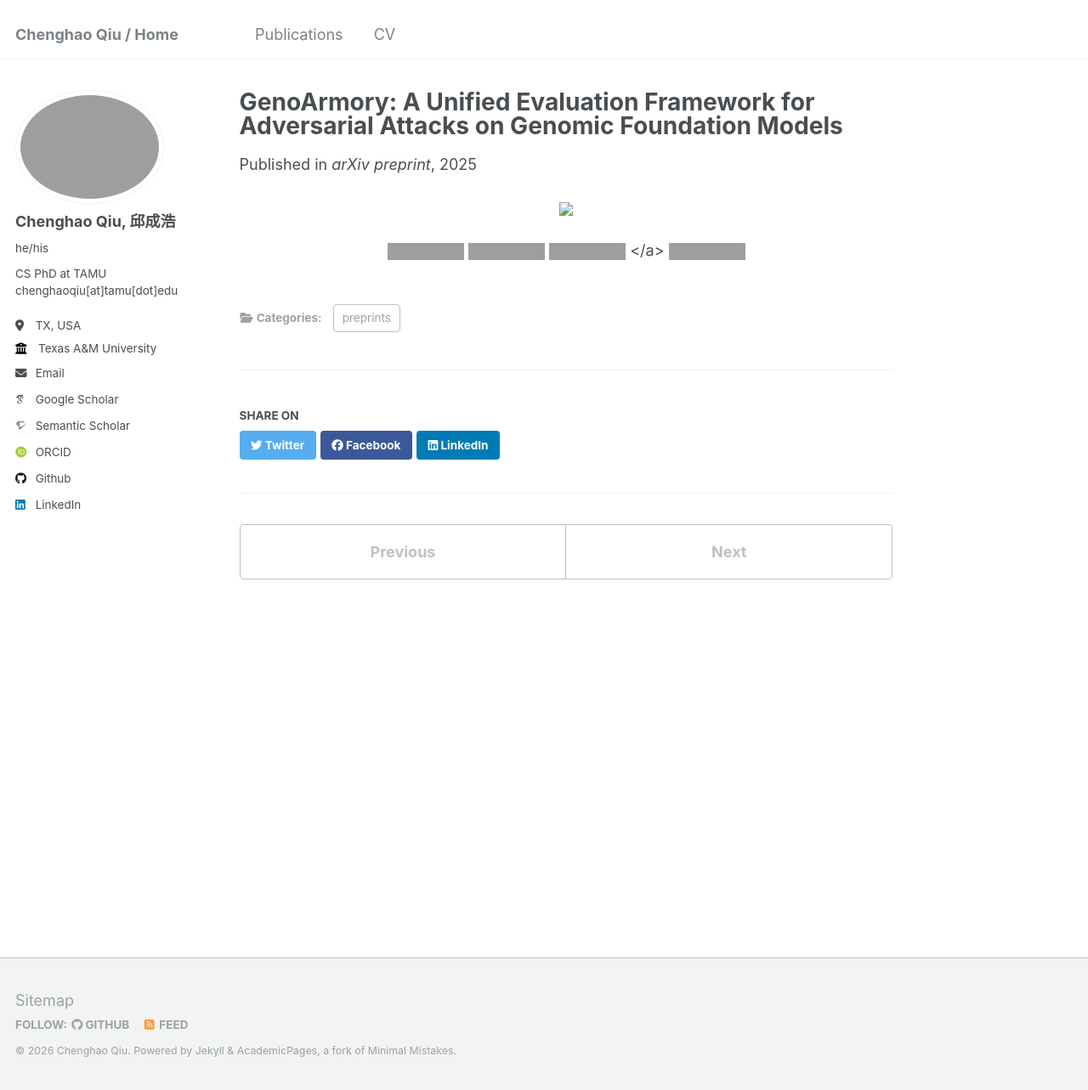
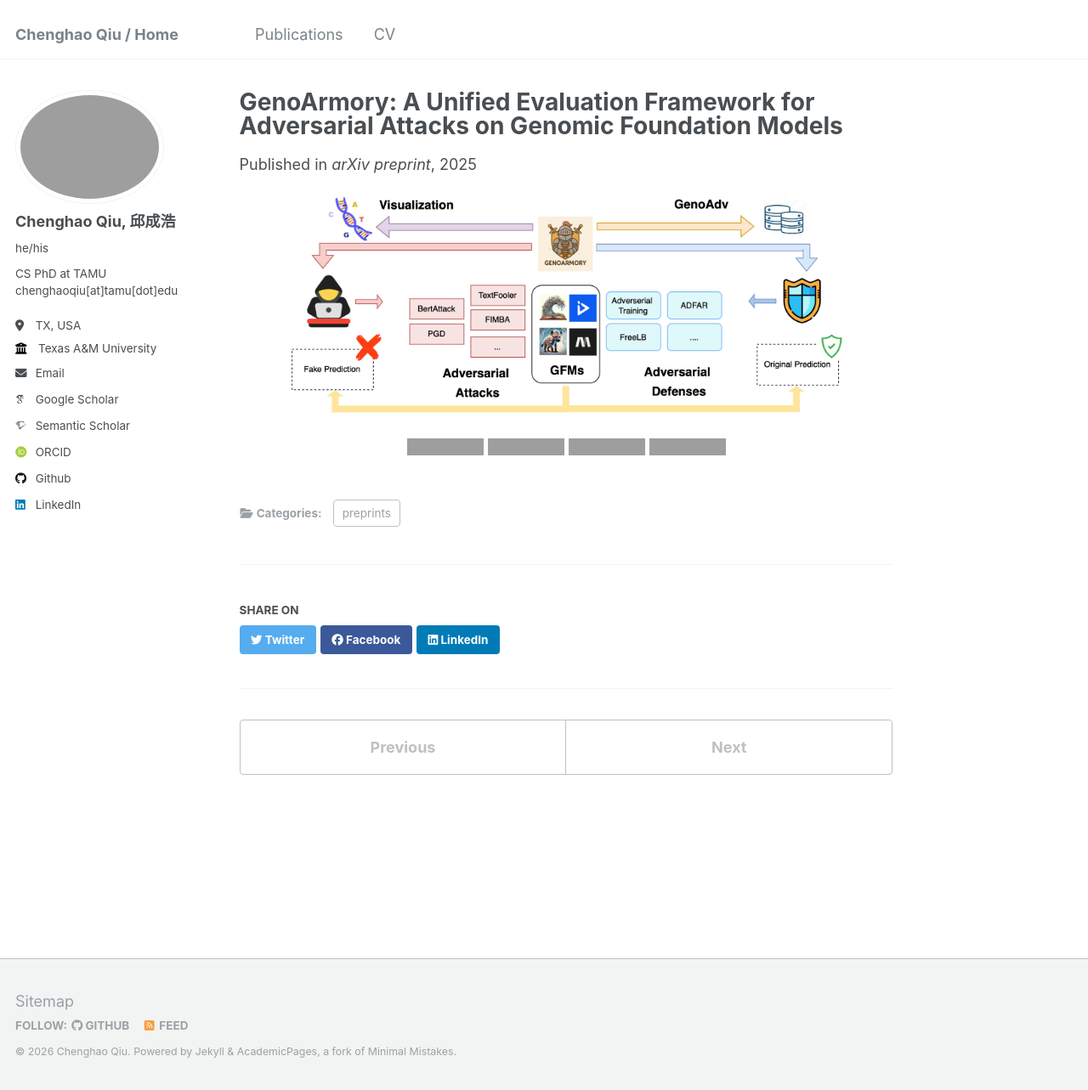
Before and after one commit to Chenghao-Qiu/Chenghao-Qiu.github.io, a Jekyll site: the page built from _publications/2025-10-11-GenoArmory.md, in a window 1280 px wide and 1283 px high. Shown: the whole window at 85% size. Built offline with Jekyll 4.4.1, drawn with Linux system fonts in a browser that asks for light colours; some web fonts are replaced; grey boxes are pictures that could not be loaded.

Commit message:
fix layout

```diff
--- a/_publications/2025-10-11-GenoArmory.md
+++ b/_publications/2025-10-11-GenoArmory.md
@@ -9,7 +9,7 @@ venue: 'arXiv preprint'
 paperurl: 'https://arxiv.org/abs/2505.10983'
 ---
 <p align="center">
-  <img src="/_publications/genoarmory.jpg" width="85%">
+  <img src="/images/publications/genoarmory.jpg" width="85%">
 </p>
 
 <p align="center">
@@ -19,11 +19,10 @@ paperurl: 'https://arxiv.org/abs/2505.10983'
   <a href="https://github.com/MAGICS-LAB/GenoArmory" target="_blank" style="text-decoration: none; border: none;">
     <img src="https://img.shields.io/badge/GitHub-000000?style=for-the-badge&logo=github&logoColor=white" alt="GitHub">
   </a>
-    <a href="https://huggingface.co/collections/magicslabnu/gfm" target="_blank" style="text-decoration: none; border: none;">
+  <a href="https://huggingface.co/collections/magicslabnu/gfm" target="_blank" style="text-decoration: none; border: none;">
     <img src="https://img.shields.io/badge/Models-fcd022?style=for-the-badge&logo=huggingface&logoColor=000" alt="Hugging Face">
   </a>
-    </a>
-    <a href="https://huggingface.co/datasets/magicslabnu/GenoAdv" target="_blank" style="text-decoration: none; border: none;">
+  <a href="https://huggingface.co/datasets/magicslabnu/GenoAdv" target="_blank" style="text-decoration: none; border: none;">
     <img src="https://img.shields.io/badge/Datasets-fcd022?style=for-the-badge&logo=huggingface&logoColor=000" alt="Hugging Face">
   </a>
 </p>
```
Also changed, not shown: _publications/2025-05-01-GERM.md (+1 -1 lines), _publications/2026-05-25-AICL.md (+1 -1 lines), images/publications/aicl.jpg (renamed from _publications/aicl.jpg), images/publications/genoarmory.jpg (renamed from _publications/genoarmory.jpg), images/publications/germ.jpg (renamed from _publications/germ.jpg).
